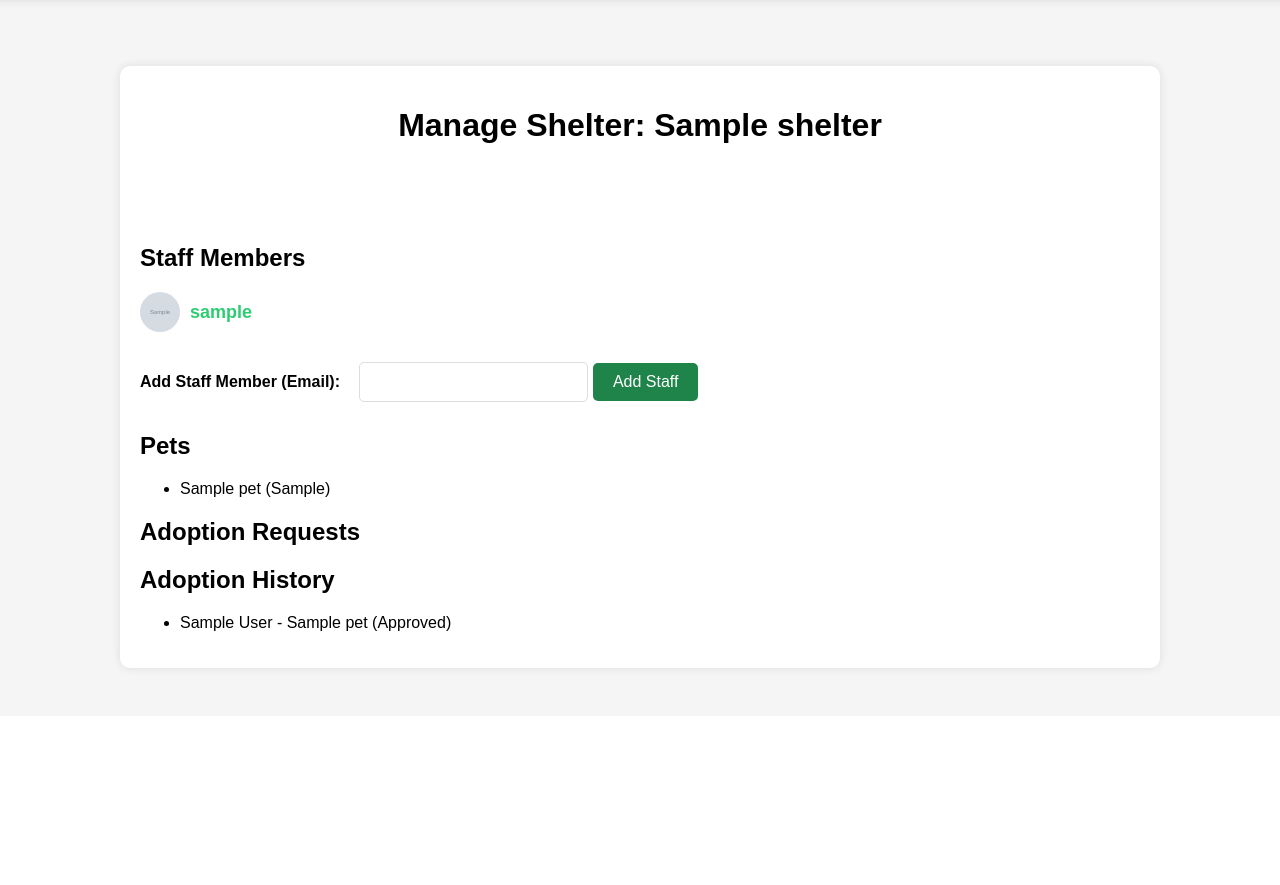
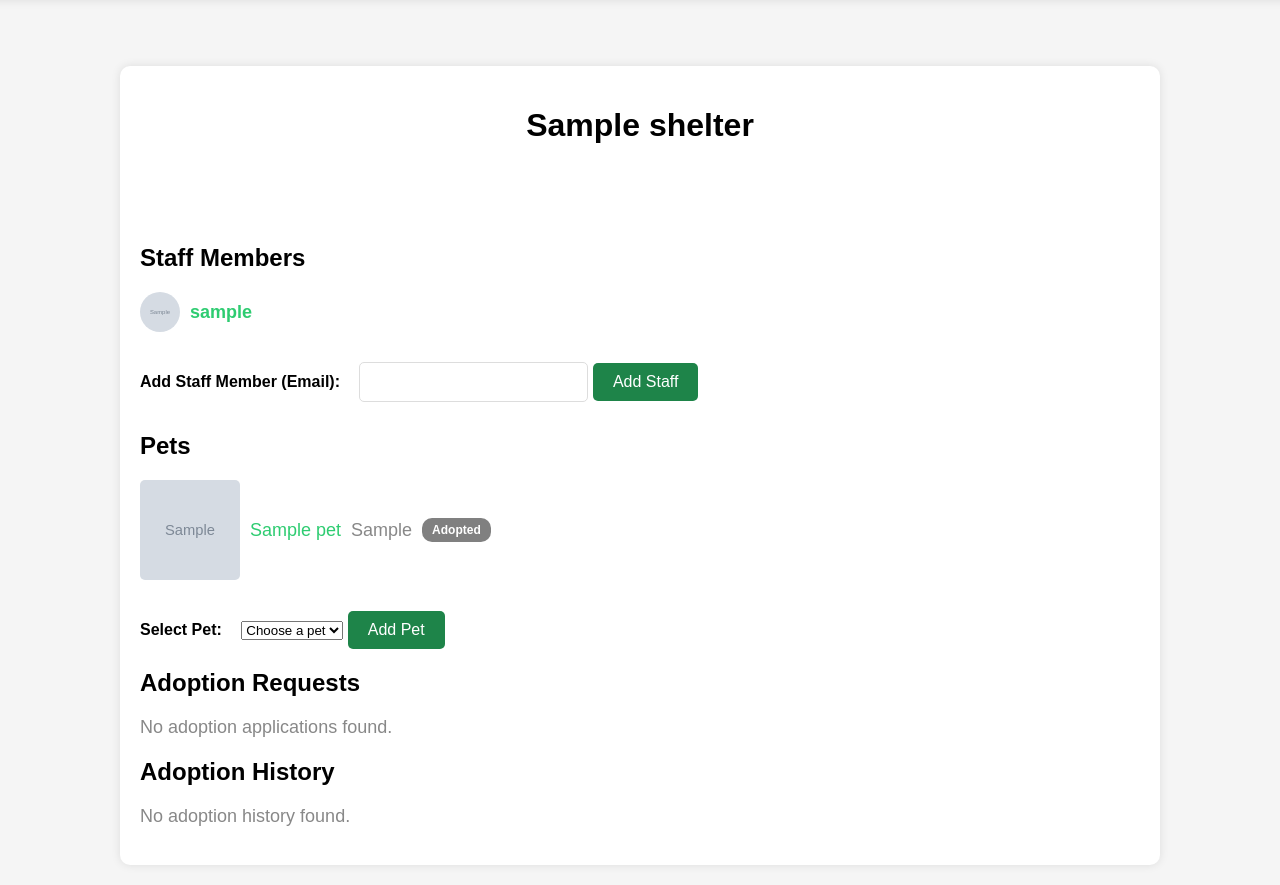
Before and after one commit to lcmiles/CS-499-Capstone, a Flask app: page /shelter/1/manage in a window 1280 px wide. Shown: the part 84-969 px from the top of the page. Before the commit the page ends 758 px from the top, so only its background shows below. Run offline with Flask 3, Linux system fonts and the light colour scheme; the visitor is signed in with stand-in values (Sample User, id 1); tables that the repository leaves empty hold one stand-in row (values such as "Sample post"); grey boxes marked "Sample" are stand-in pictures.

Commit message:
feat: add pets to shelter

```diff
--- a/app.py
+++ b/app.py
@@ -21,8 +21,8 @@
 
 app = Flask(__name__)
 
-LOCAL_TESTING = False  # set True if running locally
-LOCAL_DB = False  # set True if using local database
+LOCAL_TESTING = True  # set True if running locally
+LOCAL_DB = True  # set True if using local database
 
 if LOCAL_TESTING:
     os.environ["GOOGLE_APPLICATION_CREDENTIALS"] = (
@@ -758,7 +758,7 @@
     return redirect(url_for("view_shelter_requests"))
 
 
-@app.route("/shelter/<int:shelter_id>/manage", methods=["GET"])
+@app.route("/shelter/<int:shelter_id>/manage", methods=["GET", "POST"])
 def manage_shelter(shelter_id):
     if "user_id" not in session:
         return redirect(url_for("login"))
@@ -769,25 +769,64 @@
     if not staff_member:
         flash("You do not have permission to manage this shelter.", "error")
         return redirect(url_for("view_shelters"))
+
     shelter = Shelter.query.get(shelter_id)
     pets = Pet.query.filter_by(shelter_id=shelter_id).all()
+    unassociated_pets = Pet.query.filter_by(
+        shelter_id=None
+    ).all()  # fetch unassociated pets
+
     adoption_requests = Adoption_Info.query.filter(
         Adoption_Info.pet_id.in_([pet.id for pet in pets]),
         Adoption_Info.status == "Pending",
     ).all()
+
     adoption_history = Adoption_Info.query.filter(
         Adoption_Info.pet_id.in_([pet.id for pet in pets]),
         Adoption_Info.status.in_(["Approved", "Denied"]),
     ).all()
+
     staff = ShelterStaff.query.filter_by(shelter_id=shelter_id).all()
+
     return render_template(
         "manage_shelter.html",
         shelter=shelter,
         pets=pets,
+        unassociated_pets=unassociated_pets,  # pass unassociated pets to template
         adoption_requests=adoption_requests,
         adoption_history=adoption_history,
         staff=staff,
     )
+
+
+@app.route("/shelter/<int:shelter_id>/add_pet", methods=["POST"])
+def add_pet_to_shelter(shelter_id):
+    if "user_id" not in session:
+        return redirect(url_for("login"))
+
+    user_id = session["user_id"]
+    staff_member = ShelterStaff.query.filter_by(
+        shelter_id=shelter_id, user_id=user_id
+    ).first()
+
+    if not staff_member:
+        flash("You do not have permission to manage this shelter.", "error")
+        return redirect(url_for("view_shelters"))
+
+    pet_id = request.form.get("pet_id")
+    pet = Pet.query.get(pet_id)
+
+    if pet and pet.shelter_id is None:  # Ensure the pet is not already associated
+        pet.shelter_id = shelter_id
+        db.session.commit()
+        flash(f"Pet '{pet.name}' has been associated with the shelter.", "success")
+    else:
+        flash(
+            "Invalid pet or the pet is already associated with another shelter.",
+            "error",
+        )
+
+    return redirect(url_for("manage_shelter", shelter_id=shelter_id))
 
 
 @app.route("/shelter/<int:shelter_id>/add_staff", methods=["POST"])
--- a/templates/manage_shelter.html
+++ b/templates/manage_shelter.html
@@ -7,7 +7,7 @@
 <body>
     {% include 'navbar.html' %}
     <div class="container">
-        <h1>Manage Shelter: {{ shelter.name }}</h1>
+        <h1>{{ shelter.name }}</h1>
         {% with messages = get_flashed_messages(with_categories=true) %} {% if
             messages %}
             <ul class="flashes">
@@ -35,23 +35,86 @@
             <button type="submit" class="btn">Add Staff</button>
         </form>
         <h2>Pets</h2>
-        <ul>
-            {% for pet in pets %}
-                <li>{{ pet.name }} ({{ pet.breed }})</li>
+        <div class="search-results">
+            {% if pets %}
+                <ul>
+                    {% for pet in pets %}
+                        <li>
+                            <img src="{{ pet.photo }}" alt="Pet Photo" class="pet-photo">
+                            <a href="{{ url_for('view_pet', pet_id=pet.id) }}">{{ pet.name|capitalize }}</a>
+                            <p style="margin-left: 10px;">{{ pet.breed|capitalize }}</p>
+                            <span class="adoption-status {{ 'adopted' if pet.is_adopted else 'unadopted' }}">
+                                {{ 'Adopted' if pet.is_adopted else 'Unadopted' }}
+                            </span>
+                        </li>
+                    {% endfor %}
+                </ul>
+            {% else %}
+                <p>No pets found.</p>
+            {% endif %}
+
+            <form method="POST" action="{{ url_for('add_pet_to_shelter', shelter_id=shelter.id) }}">
+                <label for="pet_id">Select Pet:</label>
+                <select name="pet_id" id="pet_id" required>
+                    <option value="" disabled selected>Choose a pet</option>
+                    {% for pet in unassociated_pets %}
+                        <option value="{{ pet.id }}">{{ pet.name }} - {{ pet.breed }}</option>
+                    {% endfor %}
+                </select>
+                <button type="submit" class="btn">Add Pet</button>
+            </form>
+
+        </div>
+
+        <h2>Adoption Requests</h2>
+        {% if applications %}
+            {% for application in applications %}
+                <div class="application" style="border: 1px solid #ddd; padding: 15px; margin-bottom: 15px; border-radius: 5px;">
+                    <p><strong>Adopter Name:</strong> {{ application.full_name }}</p>
+                    <p><strong>Address:</strong> {{ application.address }}</p>
+                    <p><strong>Email:</strong> {{ application.email }}</p>
+                    <p><strong>Phone:</strong> {{ application.phone }}</p>
+                    <p><strong>Age:</strong> {{ application.age }}</p>
+                    <p><strong>Reason for Adopting:</strong> {{ application.reason_for_adopting }}</p>
+                    <p><strong>Type of Home:</strong> {{ application.home_type }}</p>
+                    <p><strong>Children Info:</strong> {{ application.children_info or "N/A" }}</p>
+                    <p><strong>First Time Pet Owner:</strong> {{ "Yes" if application.first_time_owner else "No" }}</p>
+                    <p><strong>Other Pets Info:</strong> {{ application.other_pets_info or "N/A" }}</p>
+                    <p><strong>Home Visit Agreement:</strong> {{ "Yes" if application.home_visit_agreement else "No" }}</p>
+                    <p><strong>Fee Agreement:</strong> {{ "Yes" if application.fee_agreement else "No" }}</p>
+                    <p><strong>Return Agreement:</strong> {{ "Yes" if application.return_agreement else "No" }}</p>
+                    <p><strong>Signature:</strong> {{ application.signature }}</p>
+                    <p><strong>Date Submitted:</strong> {{ application.date.strftime('%Y-%m-%d %H:%M:%S') }}</p>
+                    <p><strong>Status:</strong>
+                        <span class="adoption-status {{ 'approved' if application.status == 'Approved' else 'denied' if application.status == 'Denied' else 'pending' }}">
+                            {{ application.status }}
+                        </span>
+                    </p>
+                    {% if application.status == "Pending" %}
+                        <div class="button-group">
+                            <form action="{{ url_for('update_adoption_status_route', application_id=application.id, status='Approved') }}" method="post" style="display: inline;">
+                                <button type="submit" class="dropdown-link">Approve</button>
+                            </form>
+                            <form action="{{ url_for('update_adoption_status_route', application_id=application.id, status='Denied') }}" method="post" style="display: inline;">
+                                <button type="submit" class="dropdown-link">Deny</button>
+                            </form>
+                        </div>
+                    {% endif %}
+                </div>
             {% endfor %}
-        </ul>
-        <h2>Adoption Requests</h2>
-        <ul>
-            {% for request in adoption_requests %}
-                <li>{{ request.full_name }} - {{ request.pet.name }} ({{ request.status }})</li>
-            {% endfor %}
-        </ul>
+        {% else %}
+            <p class="adoption-requests">No adoption applications found.</p>
+        {% endif %}
         <h2>Adoption History</h2>
+        {% if history in adoption_history %}
         <ul>
             {% for history in adoption_history %}
                 <li>{{ history.full_name }} - {{ history.pet.name }} ({{ history.status }})</li>
             {% endfor %}
         </ul>
+        {% else %}
+            <p class="adoption-requests">No adoption history found.</p>
+        {% endif %}
     </div>
 </body>
 </html>
```
